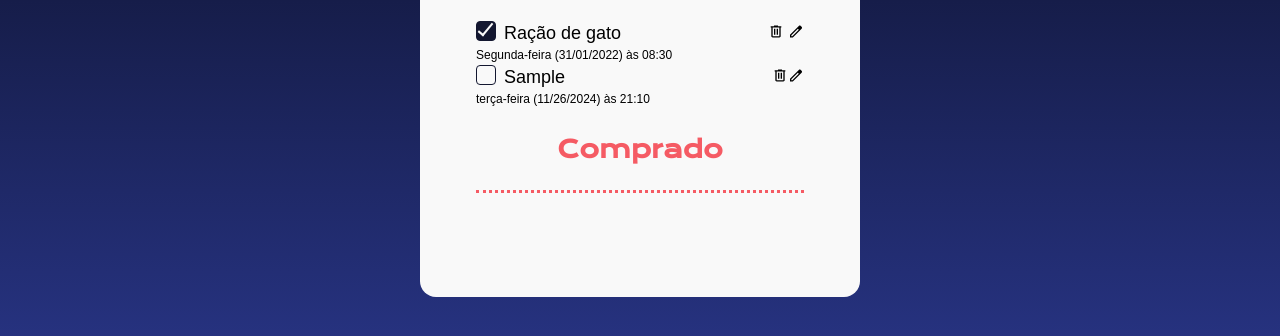
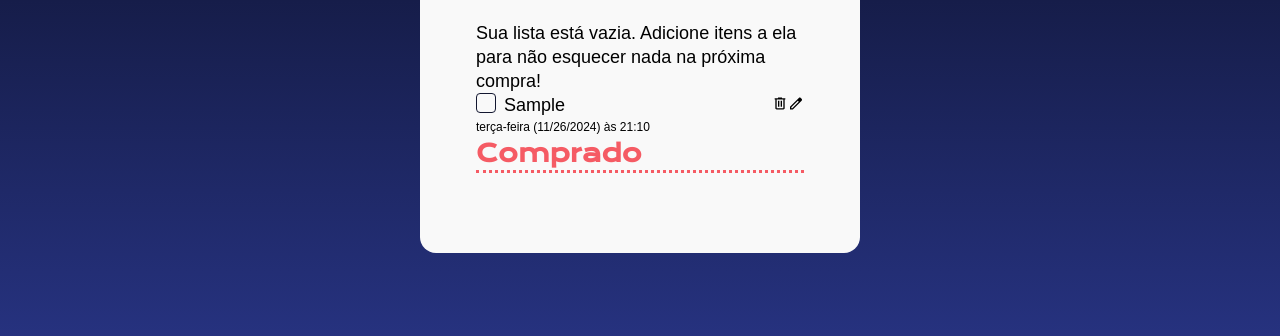
Before and after one commit to andreduarte99/lista-de-compras, a plain HTML site: page index.html in a window 1280 px wide. Both pictures are taken after typing "Sample" into the empty fields and a click on the button "Salvar item". Shown: the part 464-800 px from the top of the page. Drawn offline with nearby package versions, Linux system fonts and the light colour scheme; a web font is replaced by a local one.

Commit message:
continuando parte 3 do curso

```diff
--- a/index.html
+++ b/index.html
@@ -20,39 +20,20 @@
             <button id="adicionar-item">Salvar item</button>
         </form>
 
-        <ul id="lista-de-compras">
+        <div class="container-lista">
             <h2>Lista de compras</h2>
             <hr />
-            <li>
-                <div class="item-lista-container">
-                    <div class="container-nome-compra">
-                        <div class="checkbox-container">
-                            <label for="checkbox-">
-                                <input type="checkbox" class="checkbox-input" id="checkbox-">
-                                <div class="checkbox-customizado checked"></div>
-                            </label>
-                        </div>
-                        <p>Ração de gato</p>
-                    </div>
-                    <div>
-                        <button class="botao-acao">
-                            <img src="img/delete.svg" alt="deletar">
-                        </button>
-                        <button class="botao-acao">
-                            <img src="img/edit.svg" alt="editar">
-                        </button>
-                    </div>
-                </div>
-                <p class="texto-data">Segunda-feira (31/01/2022) às 08:30</p>
-            </li>
-        </ul>
-        <h2>Comprado</h2>
-        <hr/>
-        <ul id="lista-comprados">
+            <ul id="lista-de-compras">
+                <p id="mensagem-lista-vazia" style="display: block;">Sua lista está vazia. Adicione itens a ela para não esquecer nada na próxima compra!</p>
+            </ul>
+            <h2>Comprado</h2>
+            <hr />
+            <ul id="lista-comprados">
 
-        </ul>
+            </ul>
+        </div>
     </main>
-    <script src="scripts.js"></script>
+    <script src="scripts.js" type="module"></script>
 </body>
 
 </html>
--- /dev/null
+++ b/js/adicionarItem.js
@@ -0,0 +1,12 @@
+import { criarItemDaLista } from "./criarItemDaLista.js";
+
+const item = document.getElementById("input-item");
+
+const listaDeCompras = document.getElementById("lista-de-compras");
+
+export function adicionarItem(evento) {
+    evento.preventDefault();
+
+    const itemDaLista = criarItemDaLista(item.value);
+    listaDeCompras.appendChild(itemDaLista);
+}
--- /dev/null
+++ b/js/criarItemDaLista.js
@@ -0,0 +1,86 @@
+const listaComprados = document.getElementById("lista-comprados");
+let contador = 0;
+
+export function criarItemDaLista(item) {
+    const itemDaLista = document.createElement("li");
+    const containerItemLista = document.createElement("div");
+    containerItemLista.classList.add("item-lista-container");
+
+
+    const containerNomeDoItem = document.createElement("div");
+    containerNomeDoItem.classList.add("container-nome-compra");
+    const nomeDoItem = document.createElement("p");
+    nomeDoItem.id = "item-titulo";
+    nomeDoItem.innerText = item;
+
+    const containerCheckbox = document.createElement("div");
+    containerCheckbox.classList.add("checkbox-container");
+
+    const checkboxInput = document.createElement("input");
+    checkboxInput.type = "checkbox";
+    checkboxInput.classList.add("checkbox-input");
+    checkboxInput.id = "checkbox-" + contador++
+
+    const checkboxLabel = document.createElement("label");
+    checkboxLabel.setAttribute("for", checkboxInput.id);
+
+    checkboxLabel.addEventListener("click", function (evento) {
+        const checkboxInput = evento.currentTarget.querySelector(".checkbox-input");
+        const checkboxCustomizado = evento.currentTarget.querySelector(".checkbox-customizado");
+        const itemTitulo = evento.currentTarget.closest("li").querySelector("#item-titulo");
+
+        if (checkboxInput.checked) {
+            checkboxCustomizado.classList.add("checked");
+            itemTitulo.style.textDecoration = "line-through";
+            listaComprados.appendChild(itemDaLista);
+        } else {
+            checkboxCustomizado.classList.remove("checked");
+            itemTitulo.style.textDecoration = "none";
+            listaDeCompras.appendChild(itemDaLista);
+        }
+
+    });
+
+    const checkboxCustomizado = document.createElement("div");
+    checkboxCustomizado.classList.add("checkbox-customizado")
+
+    checkboxLabel.appendChild(checkboxInput);
+    checkboxLabel.appendChild(checkboxCustomizado);
+
+    containerCheckbox.appendChild(checkboxLabel);
+    containerNomeDoItem.appendChild(containerCheckbox);
+    containerNomeDoItem.appendChild(nomeDoItem);
+
+    const containerBotoes = document.createElement("div");
+    const botaoRemover = document.createElement("button");
+    botaoRemover.classList.add("botao-acao");
+
+    const imagemRemover = document.createElement("img");
+    imagemRemover.src = "img/delete.svg";
+    imagemRemover.alt = "Remover";
+
+    botaoRemover.appendChild(imagemRemover);
+    containerBotoes.appendChild(botaoRemover);
+
+    const botaoEditar = document.createElement("button");
+    botaoEditar.classList.add("botao-acao");
+
+    const imagemEditar = document.createElement("img");
+    imagemEditar.src = "img/edit.svg";
+    imagemEditar.alt = "Editar";
+
+    botaoEditar.appendChild(imagemEditar);
+    containerBotoes.appendChild(botaoEditar);
+
+    containerItemLista.appendChild(containerNomeDoItem);
+    containerItemLista.appendChild(containerBotoes);
+
+    const itemData = document.createElement("p");
+    itemData.innerText = `${new Date().toLocaleDateString("pt-BR", { weekday: "long" })} (${new Date().toLocaleDateString()}) às ${new Date().toLocaleTimeString("pt-BR", { hour: "numeric", minute: "numeric" })}`;
+    itemData.classList.add("texto-data");
+
+    itemDaLista.appendChild(containerItemLista);
+    itemDaLista.appendChild(itemData);
+
+    return itemDaLista;
+}
--- a/scripts.js
+++ b/scripts.js
@@ -1,97 +1,4 @@
-const item = document.getElementById("input-item");
+import { adicionarItem } from "./js/adicionarItem.js";
+
 const botaoSalvarItem = document.getElementById("adicionar-item");
-const listaDeCompras = document.getElementById("lista-de-compras");
-const listaComprados = document.getElementById("lista-comprados");
-let contador = 0;
-
 botaoSalvarItem.addEventListener("click", adicionarItem);
-
-function adicionarItem(evento) {
-    evento.preventDefault();
-
-    const itemDaLista = document.createElement("li");
-    const containerItemLista = document.createElement("div");
-    containerItemLista.classList.add("item-lista-container");
-
-
-    const containerNomeDoItem = document.createElement("div");
-    containerNomeDoItem.classList.add("container-nome-compra");
-    const nomeDoItem = document.createElement("p");
-    nomeDoItem.id = "item-titulo";
-    nomeDoItem.innerText = item.value;
-
-    const containerCheckbox = document.createElement("div");
-    containerCheckbox.classList.add("checkbox-container");
-
-    const checkboxInput = document.createElement("input");
-    checkboxInput.type = "checkbox";
-    checkboxInput.classList.add("checkbox-input");
-    checkboxInput.id = "checkbox-" + contador++
-
-    const checkboxLabel = document.createElement("label");
-    checkboxLabel.setAttribute("for", checkboxInput.id);
-
-    checkboxLabel.addEventListener("click", function (evento) {
-        const checkboxInput = evento.currentTarget.querySelector(".checkbox-input");
-        const checkboxCustomizado = evento.currentTarget.querySelector(".checkbox-customizado");
-        const itemTitulo = evento.currentTarget.closest("li").querySelector("#item-titulo");
-
-        if (checkboxInput.checked) {
-            checkboxCustomizado.classList.add("checked");
-            itemTitulo.style.textDecoration = "line-through";
-            listaComprados.appendChild(itemDaLista);
-        } else {
-            checkboxCustomizado.classList.remove("checked");
-            itemTitulo.style.textDecoration = "none";
-            listaDeCompras.appendChild(itemDaLista);
-        }
-
-    });
-
-    const checkboxCustomizado = document.createElement("div");
-    checkboxCustomizado.classList.add("checkbox-customizado")
-
-    checkboxLabel.appendChild(checkboxInput);
-    checkboxLabel.appendChild(checkboxCustomizado);
-
-    containerCheckbox.appendChild(checkboxLabel);
-    containerNomeDoItem.appendChild(containerCheckbox);
-    containerNomeDoItem.appendChild(nomeDoItem);
-
-    const containerBotoes = document.createElement("div");
-    const botaoRemover = document.createElement("button");
-    botaoRemover.classList.add("botao-acao");
-
-    const imagemRemover = document.createElement("img");
-    imagemRemover.src = "img/delete.svg";
-    imagemRemover.alt = "Remover";
-
-    botaoRemover.appendChild(imagemRemover);
-    containerBotoes.appendChild(botaoRemover);
-
-    const botaoEditar = document.createElement("button");
-    botaoEditar.classList.add("botao-acao");
-
-    const imagemEditar = document.createElement("img");
-    imagemEditar.src = "img/edit.svg";
-    imagemEditar.alt = "Editar";
-
-    botaoEditar.appendChild(imagemEditar);
-    containerBotoes.appendChild(botaoEditar);
-
-    containerItemLista.appendChild(containerNomeDoItem);
-    containerItemLista.appendChild(containerBotoes);
-
-    const itemData = document.createElement("p");
-    itemData.innerText = `${new Date().toLocaleDateString("pt-BR", { weekday: "long" })} (${new Date().toLocaleDateString()}) às ${new Date().toLocaleTimeString("pt-BR", { hour: "numeric", minute: "numeric"})}`;
-    itemData.classList.add("texto-data");
-
-
-
-
-    itemDaLista.appendChild(containerItemLista);
-    itemDaLista.appendChild(itemData);
-    listaDeCompras.appendChild(itemDaLista);
-
-
-}
```
